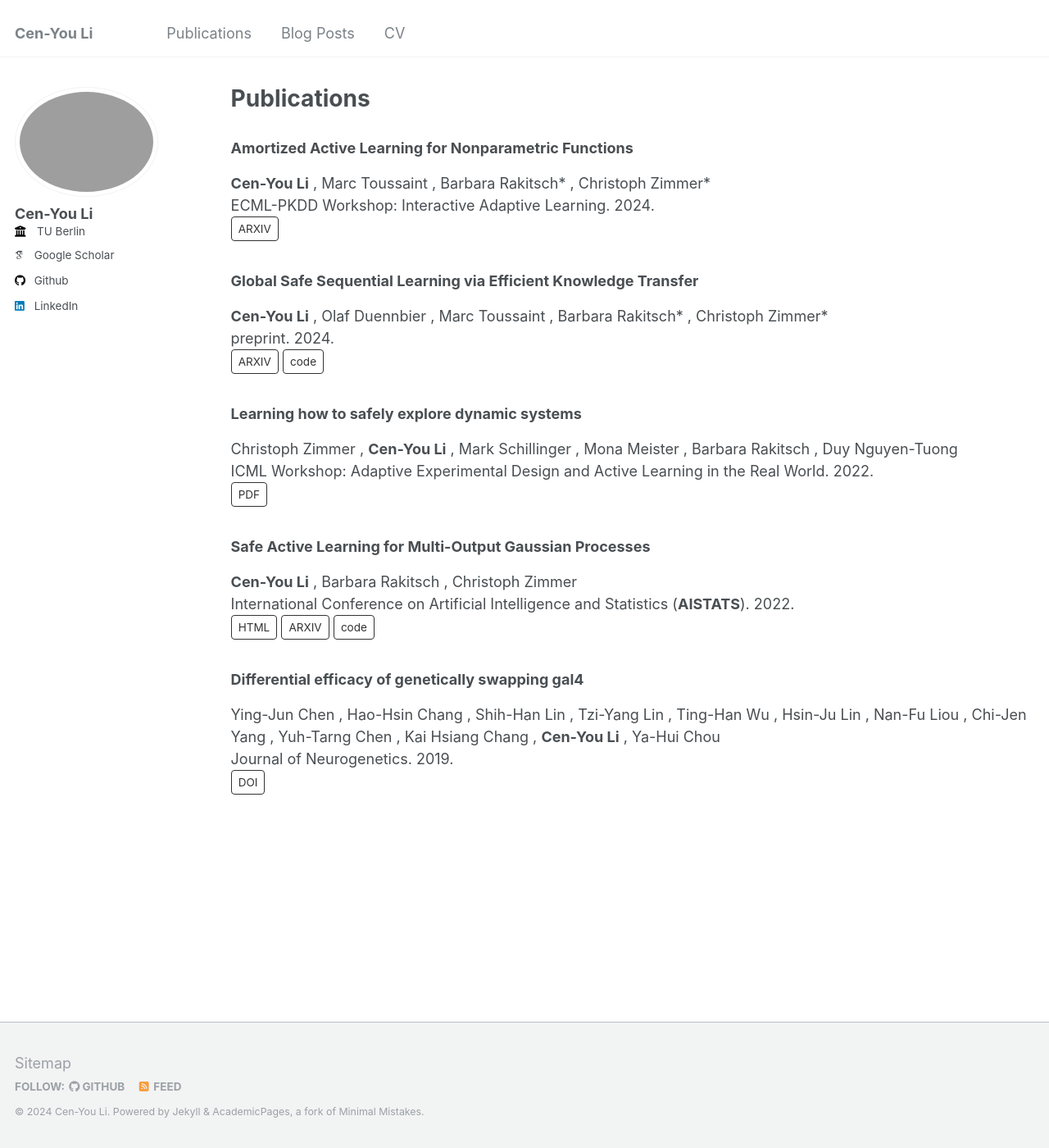
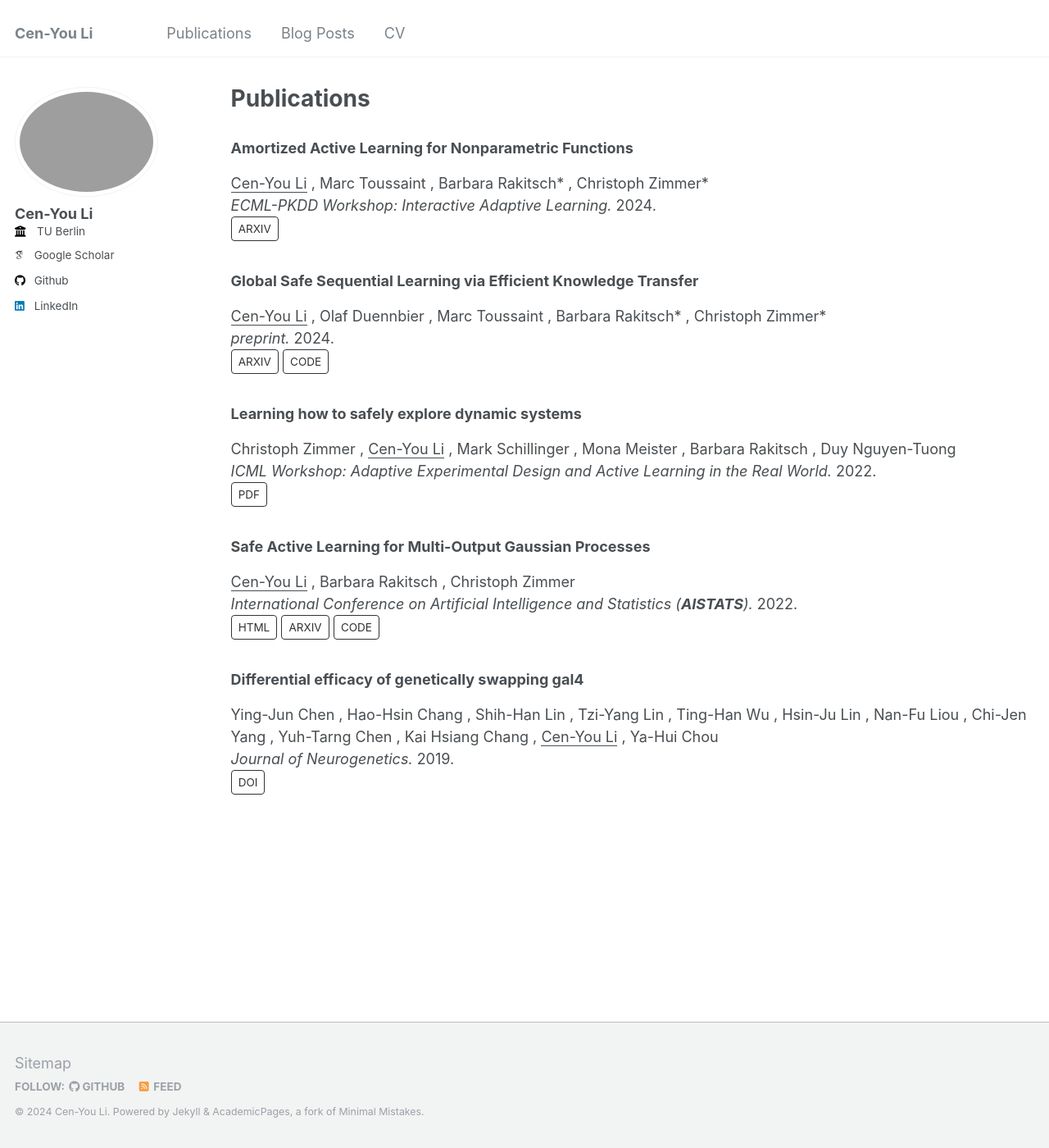
Before and after one commit to cenyou/cenyou.github.io, a Jekyll site: the page built from _pages/publications.html, in a window 1280 px wide and 1400 px high. Shown: the whole window at 82% size. Built offline with Jekyll 4.4.1, drawn with Linux system fonts in a browser that asks for light colours; some web fonts are replaced.

Commit message:
publication formating

```diff
--- a/_pages/publications.html
+++ b/_pages/publications.html
@@ -21,21 +21,21 @@ author_profile: true
       </h3>
       <p>
         {% for author in post.author %}
-          {% if author == "__self__" %}<strong>{{site.author.name}}</strong>{% else %}{{author}}{% endif %}
+          {% if author == "__self__" %}<u>{{site.author.name}}</u>{% else %}{{author}}{% endif %}
           {% if forloop.last %}{% else %},{% endif %}
         {% endfor %}
         <br/>
         {% if post.venue_highlight %}
-        {{ post.venue }} (<strong>{{ post.venue_highlight }}</strong>). {{ post.date | default: "1900-01-01" | date: "%Y" }}.
+        <em>{{ post.venue }} (<strong>{{ post.venue_highlight }}</strong>).</em> {{ post.date | default: "1900-01-01" | date: "%Y" }}.
         {% else %}
-        {{ post.venue }}. {{ post.date | default: "1900-01-01" | date: "%Y" }}.
+        <em>{{ post.venue }}.</em> {{ post.date | default: "1900-01-01" | date: "%Y" }}.
         {% endif %}
         <br/>
         {% if post.html %}<a href="{{ post.html }}" class="btn btn--inverse-thin" style="text-decoration:none;">HTML</a>{% endif %}
         {% if post.doi %}<a href="{{ post.doi }}" class="btn btn--inverse-thin" style="text-decoration:none;">DOI</a>{% endif %}
         {% if post.arxiv %}<a href="{{ post.arxiv }}" class="btn btn--inverse-thin" style="text-decoration:none;">ARXIV</a>{% endif %}
         {% if post.pdf %}<a href="{{ post.pdf }}" class="btn btn--inverse-thin" style="text-decoration:none;">PDF</a>{% endif %}
-        {% if post.code %}<a href="{{ post.code }}" class="btn btn--inverse-thin" style="text-decoration:none;">code</a>{% endif %}
+        {% if post.code %}<a href="{{ post.code }}" class="btn btn--inverse-thin" style="text-decoration:none;">CODE</a>{% endif %}
       </p>
     </article>
   </div>
```
